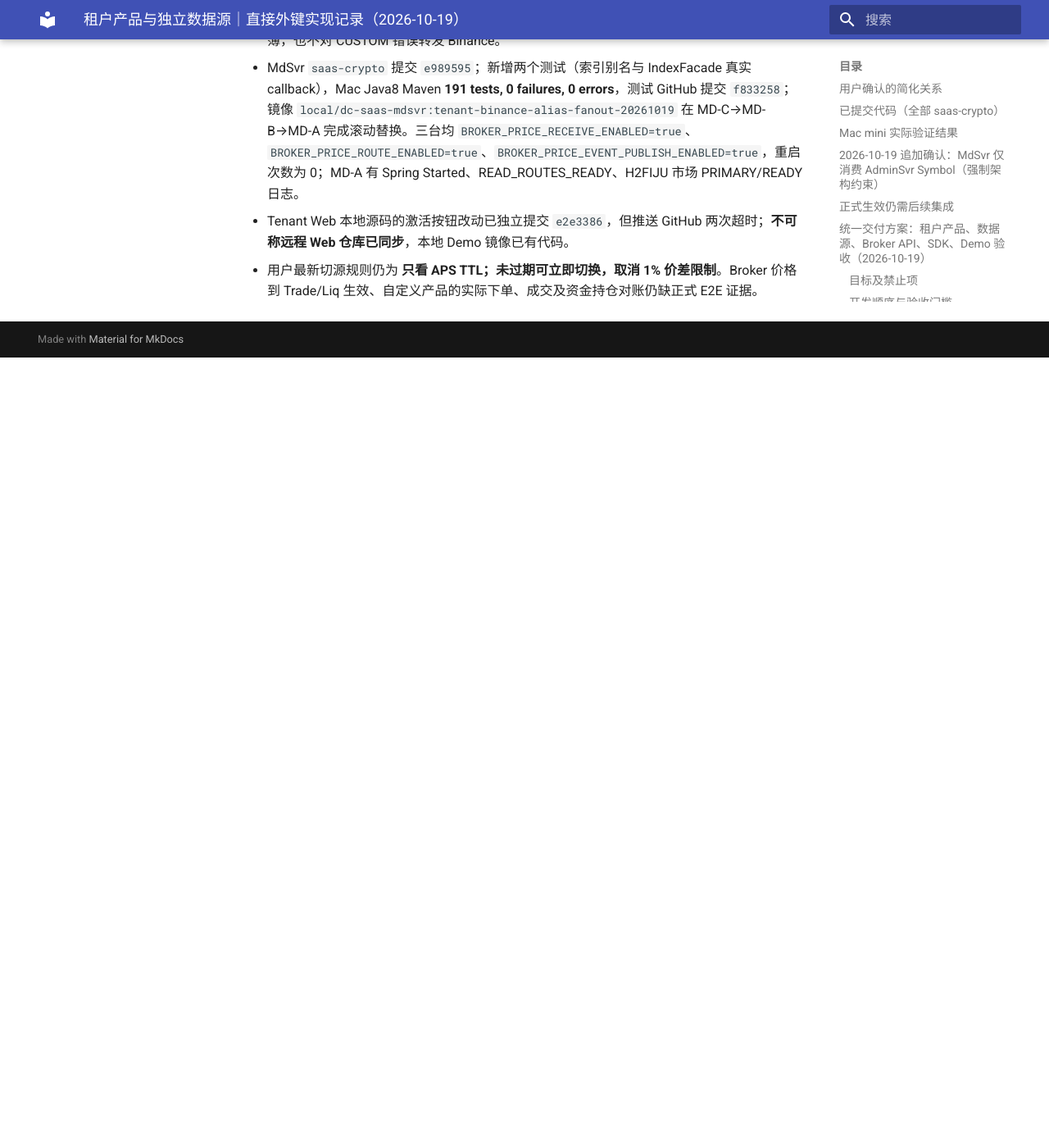
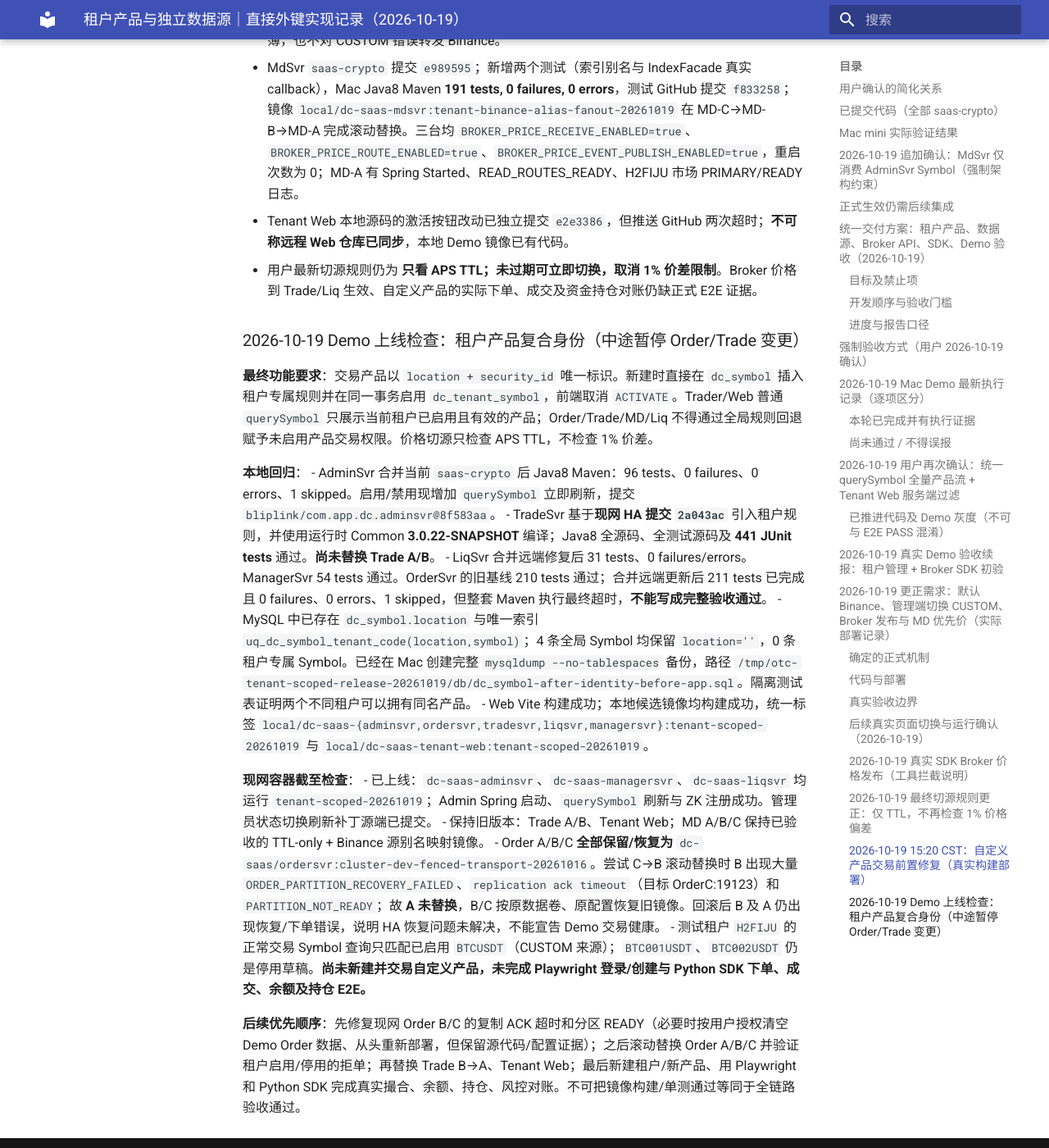
Before and after one commit to bliplink/dc-quant-deploy, an MkDocs documentation site: the page built from docs/TENANT_PRODUCT_DATA_SOURCE_IMPLEMENTATION_20261019.zh-CN.md, in a window 1280 px wide and 1400 px high, scrolled down 12053 px. Shown: the whole window at 82% size. Built offline with MkDocs 1.6.1 and Material for MkDocs 9.7.7, drawn with Linux system fonts in a browser that asks for light colours; before the commit the page ends 12489 px from its top, so only the background shows below that.

Commit message:
docs: record composite tenant Symbol rollout, HA rollback and remaining Python E2E

```diff
--- a/docs/TENANT_PRODUCT_DATA_SOURCE_IMPLEMENTATION_20261019.zh-CN.md
+++ b/docs/TENANT_PRODUCT_DATA_SOURCE_IMPLEMENTATION_20261019.zh-CN.md
@@ -206,3 +206,22 @@
 - MdSvr `saas-crypto` 提交 `e989595`；新增两个测试（索引别名与 IndexFacade 真实 callback），Mac Java8 Maven **191 tests, 0 failures, 0 errors**，测试 GitHub 提交 `f833258`；镜像 `local/dc-saas-mdsvr:tenant-binance-alias-fanout-20261019` 在 MD-C→MD-B→MD-A 完成滚动替换。三台均 `BROKER_PRICE_RECEIVE_ENABLED=true`、`BROKER_PRICE_ROUTE_ENABLED=true`、`BROKER_PRICE_EVENT_PUBLISH_ENABLED=true`，重启次数为 0；MD-A 有 Spring Started、READ_ROUTES_READY、H2FIJU 市场 PRIMARY/READY 日志。
 - Tenant Web 本地源码的激活按钮改动已独立提交 `e2e3386`，但推送 GitHub 两次超时；**不可称远程 Web 仓库已同步**，本地 Demo 镜像已有代码。
 - 用户最新切源规则仍为 **只看 APS TTL；未过期可立即切换，取消 1% 价差限制**。Broker 价格到 Trade/Liq 生效、自定义产品的实际下单、成交及资金持仓对账仍缺正式 E2E 证据。
+
+### 2026-10-19 Demo 上线检查：租户产品复合身份（中途暂停 Order/Trade 变更）
+
+**最终功能要求**：交易产品以 `location + security_id` 唯一标识。新建时直接在 `dc_symbol` 插入租户专属规则并在同一事务启用 `dc_tenant_symbol`，前端取消 `ACTIVATE`。Trader/Web 普通 `querySymbol` 只展示当前租户已启用且有效的产品；Order/Trade/MD/Liq 不得通过全局规则回退赋予未启用产品交易权限。价格切源只检查 APS TTL，不检查 1% 价差。
+
+**本地回归**：
+- AdminSvr 合并当前 `saas-crypto` 后 Java8 Maven：96 tests、0 failures、0 errors、1 skipped。启用/禁用现增加 `querySymbol` 立即刷新，提交 `bliplink/com.app.dc.adminsvr@8f583aa`。
+- TradeSvr 基于**现网 HA 提交 `2a043ac`** 引入租户规则，并使用运行时 Common **3.0.22-SNAPSHOT** 编译；Java8 全源码、全测试源码及 **441 JUnit tests** 通过。**尚未替换 Trade A/B**。
+- LiqSvr 合并远端修复后 31 tests、0 failures/errors。ManagerSvr 54 tests 通过。OrderSvr 的旧基线 210 tests 通过；合并远端更新后 211 tests 已完成且 0 failures、0 errors、1 skipped，但整套 Maven 执行最终超时，**不能写成完整验收通过**。
+- MySQL 中已存在 `dc_symbol.location` 与唯一索引 `uq_dc_symbol_tenant_code(location,symbol)`；4 条全局 Symbol 均保留 `location=''`，0 条租户专属 Symbol。已经在 Mac 创建完整 `mysqldump --no-tablespaces` 备份，路径 `/tmp/otc-tenant-scoped-release-20261019/db/dc_symbol-after-identity-before-app.sql`。隔离测试表证明两个不同租户可以拥有同名产品。
+- Web Vite 构建成功；本地候选镜像均构建成功，统一标签 `local/dc-saas-{adminsvr,ordersvr,tradesvr,liqsvr,managersvr}:tenant-scoped-20261019` 与 `local/dc-saas-tenant-web:tenant-scoped-20261019`。
+
+**现网容器截至检查**：
+- 已上线：`dc-saas-adminsvr`、`dc-saas-managersvr`、`dc-saas-liqsvr` 均运行 `tenant-scoped-20261019`；Admin Spring 启动、`querySymbol` 刷新与 ZK 注册成功。管理员状态切换刷新补丁源端已提交。
+- 保持旧版本：Trade A/B、Tenant Web；MD A/B/C 保持已验收的 TTL-only + Binance 源别名映射镜像。
+- Order A/B/C **全部保留/恢复为** `dc-saas/ordersvr:cluster-dev-fenced-transport-20261016`。尝试 C→B 滚动替换时 B 出现大量 `ORDER_PARTITION_RECOVERY_FAILED`、`replication ack timeout`（目标 OrderC:19123）和 `PARTITION_NOT_READY`；故 **A 未替换**，B/C 按原数据卷、原配置恢复旧镜像。回滚后 B 及 A 仍出现恢复/下单错误，说明 HA 恢复问题未解决，不能宣告 Demo 交易健康。
+- 测试租户 `H2FIJU` 的正常交易 Symbol 查询只匹配已启用 `BTCUSDT`（CUSTOM 来源）；`BTC001USDT`、`BTC002USDT` 仍是停用草稿。**尚未新建并交易自定义产品，未完成 Playwright 登录/创建与 Python SDK 下单、成交、余额及持仓 E2E。**
+
+**后续优先顺序**：先修复现网 Order B/C 的复制 ACK 超时和分区 READY（必要时按用户授权清空 Demo Order 数据、从头重新部署，但保留源代码/配置证据）；之后滚动替换 Order A/B/C 并验证租户启用/停用的拒单；再替换 Trade B→A、Tenant Web；最后新建租户/新产品、用 Playwright 和 Python SDK 完成真实撮合、余额、持仓、风控对账。不可把镜像构建/单测通过等同于全链路验收通过。
```
